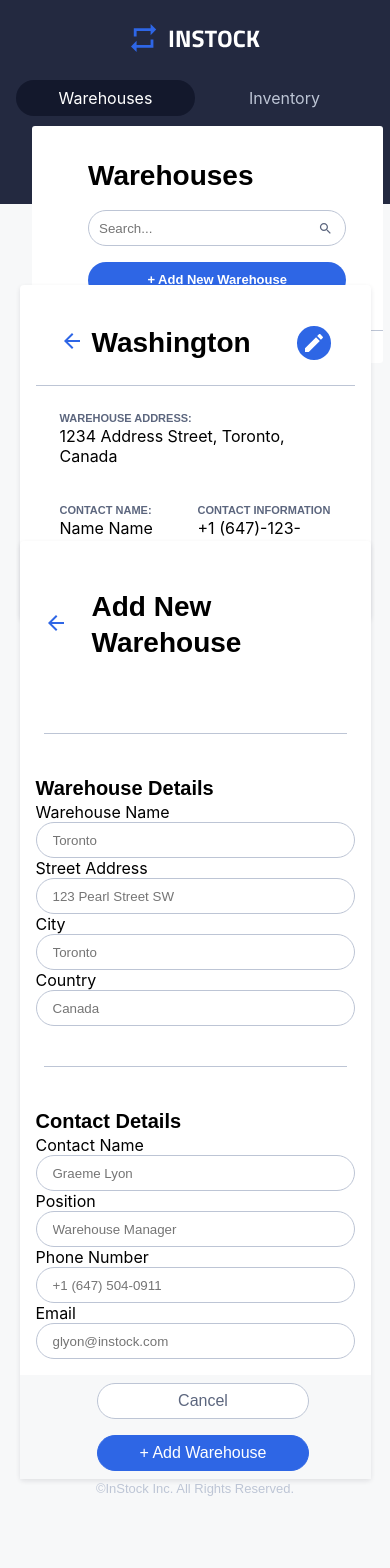
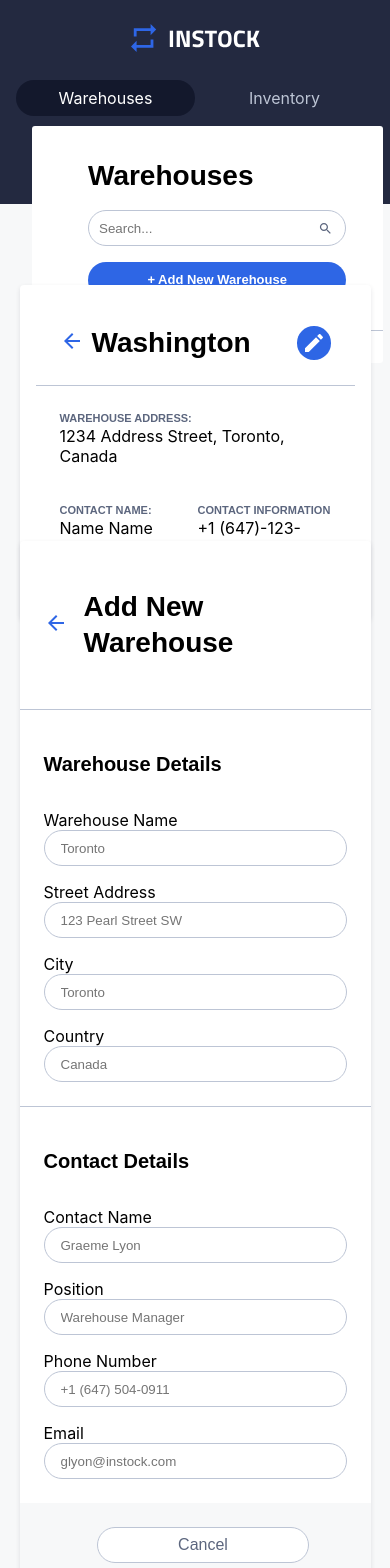
Before and after one commit to quindipc/InStock-Client, a React (Create React App) app: page / in a window 390 px wide. Shown: the top 1568 px of the page. Before the commit the page ends 1499 px from the top, so only its background shows below. Built offline with nearby package versions, Linux system fonts and the light colour scheme.

Commit message:
Add CSS for media queries

```diff
--- a/src/components/AddNewWarehouse/AddNewWarehouse.scss
+++ b/src/components/AddNewWarehouse/AddNewWarehouse.scss
@@ -20,10 +20,21 @@
     border-radius: 4px; // may need to be changed
     box-shadow: 0px 2px 5px 0px rgba(19, 24, 44, 0.1);
     margin-top: -4.875rem;
+    margin-bottom: 3rem; //TODO: change footer styles and add margin/padding
 
     @include tablet {
       min-width: 44rem;
     }
+
+    @include desktop {
+      margin: auto;
+      max-width: 80rem;
+    }
+
+  }
+
+  &__container-input {
+    padding: 0.5rem;
   }
 
   //   TODO: The header will need global styles & global BEM naming for all components
@@ -38,13 +49,30 @@
     display: flex;
     flex-direction: row;
     align-items: center;
-    padding: 1.5rem;
+    padding: 1.5rem 1rem;
+  }
+
+  &__container-form {
+    @include tablet {
+      display: flex;
+      flex-direction: row;
+      justify-content: space-evenly;
+    }
+  }
+
+  &__subtitle {
+    padding: 1.5rem 0.5rem;
   }
 
   &__divider {
     @include horizontal-divider;
-    margin: 1.5rem;
-    // TODO: Divider should span the entire container mobile
+
+    &--tablet{
+      @include tablet{
+        @include vertical-divider;
+        margin: 1rem 0 1rem;
+      }
+    }
   }
 
   &__warehousedetails {
@@ -52,6 +80,11 @@
     flex-direction: column;
     justify-content: center;
     padding: 1rem;
+
+    @include tablet{
+      display: flex;
+
+    }
   }
 
   &__subheader {
@@ -76,6 +109,11 @@
       outline: none;
       border: 2px solid $indigo;
     }
+
+    &--error{
+      outline:none;
+      border: 1px solid $red;
+    }
   }
 
   &__contactdetails {
@@ -89,25 +127,42 @@
     flex-direction: row;
     justify-content: center;
     align-items: center;
+    padding: 1rem;
     // TODO: background color should pan entire width of bottom of the container
     background-color: $light-gray;
+
+    @include tablet{
+      display: flex;
+      flex-direction: row;
+      justify-content: flex-end;
+    }
+  }
+
+  &__buttons {
+
+    @include tablet{
+      display: flex;
+      flex-direction: row;
+      justify-content: flex-end;
+    }
   }
 
   &__button {
     height: 2.25rem;
     width: 100%;
     margin: 0.5rem;
+
     @include tablet {
-      padding: 1rem;
-      // TODO: Width for tablet and desktop will adjust
+      height: 2.375rem;
+      width: 10rem;
     }
 
-    &--add{
+    &--add {
       background-color: $indigo;
       border: 1px solid $indigo;
       color: $white;
 
-        &:hover{
+      &:hover {
         background-color: $black;
         border-color: $black;
         cursor: pointer;
@@ -119,7 +174,7 @@
       border: 1px solid $cloud;
       color: $slate;
 
-        &:hover{
+      &:hover {
         border-color: $indigo;
         color: $indigo;
         cursor: pointer;
```
Lines whose indentation alone changed are shown as unchanged.
